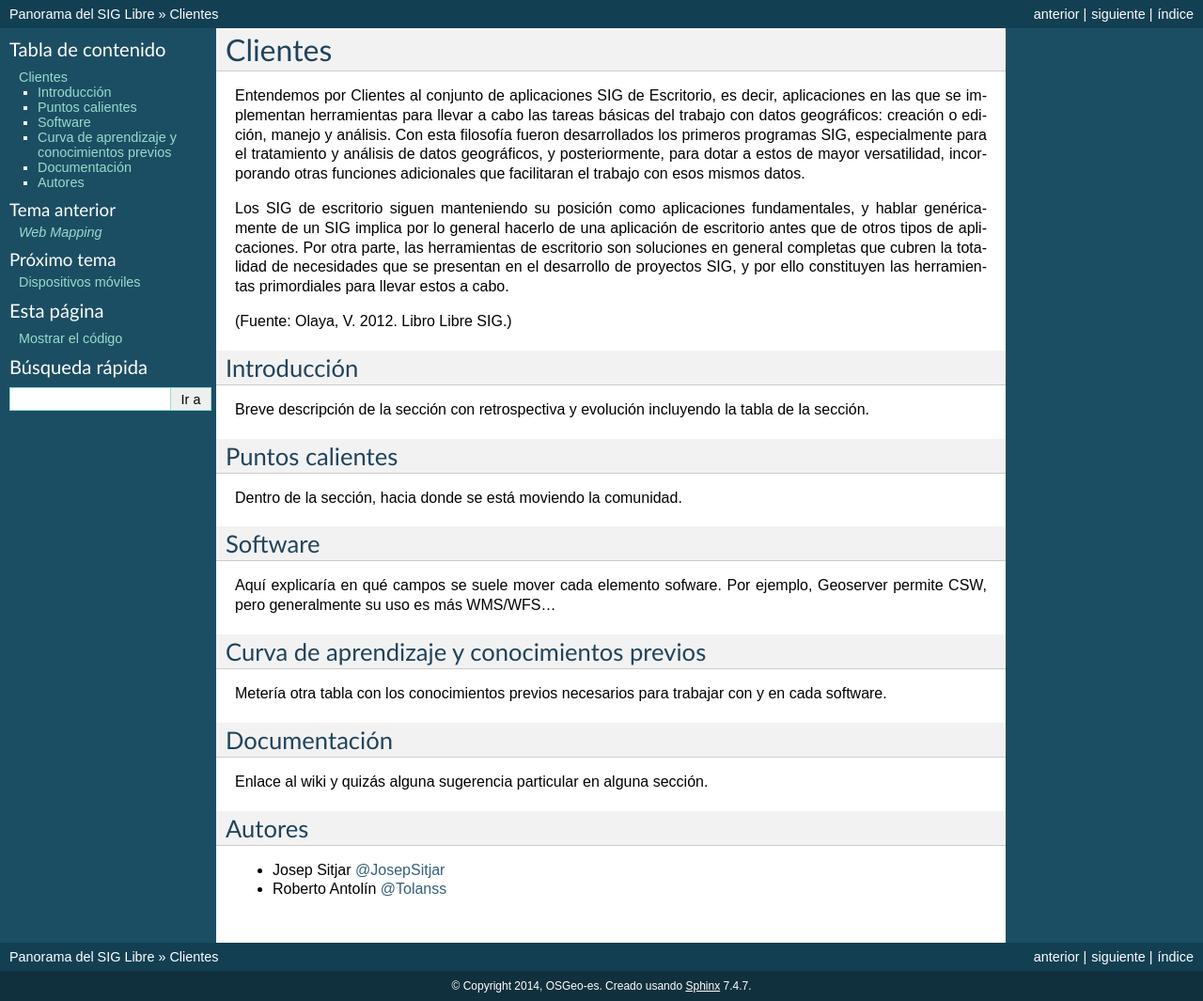
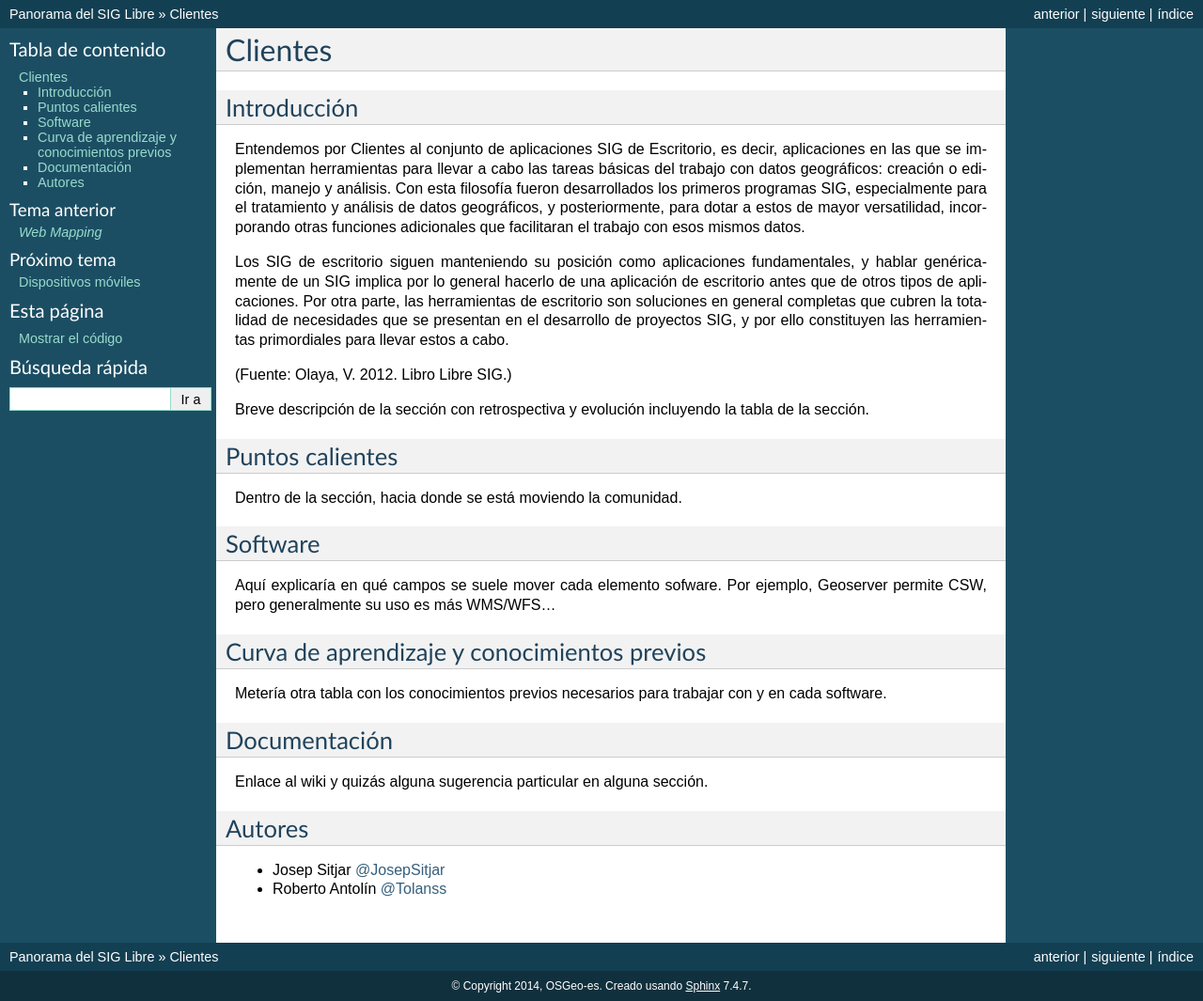
Before and after one commit to OSGeo-ES/panorama-siglibre8, a Sphinx documentation site: the page built from source/clientes/index.rst, in a window 1280 px wide. Shown: the whole page at 94% size. Built offline with Sphinx 7.4.7, drawn with Linux system fonts in a browser that asks for light colours; part of the change alters nothing that is shown.

```diff
--- a/source/clientes/index.rst
+++ b/source/clientes/index.rst
@@ -1,6 +1,10 @@
 ********
 Clientes
 ********
+
+
+Introducción
+---------------
 
 Entendemos por Clientes al conjunto de aplicaciones SIG de Escritorio, es decir, aplicaciones en las que se implementan herramientas para llevar a cabo las tareas básicas del trabajo con datos geográficos:
 creación o edición, manejo y análisis. Con esta filosofía fueron desarrollados los primeros programas SIG, especialmente para el tratamiento y análisis de datos geográficos, y posteriormente, para dotar a estos de mayor versatilidad, incorporando otras funciones adicionales que facilitaran el trabajo con esos mismos datos.
@@ -11,9 +15,6 @@ Por otra parte, las herramientas de escritorio son soluciones en general complet
 (Fuente: Olaya, V. 2012. Libro Libre SIG.)
 
 
-
-Introducción
----------------
 
 Breve descripción de la sección con retrospectiva y evolución incluyendo la tabla de la sección.
 
```
